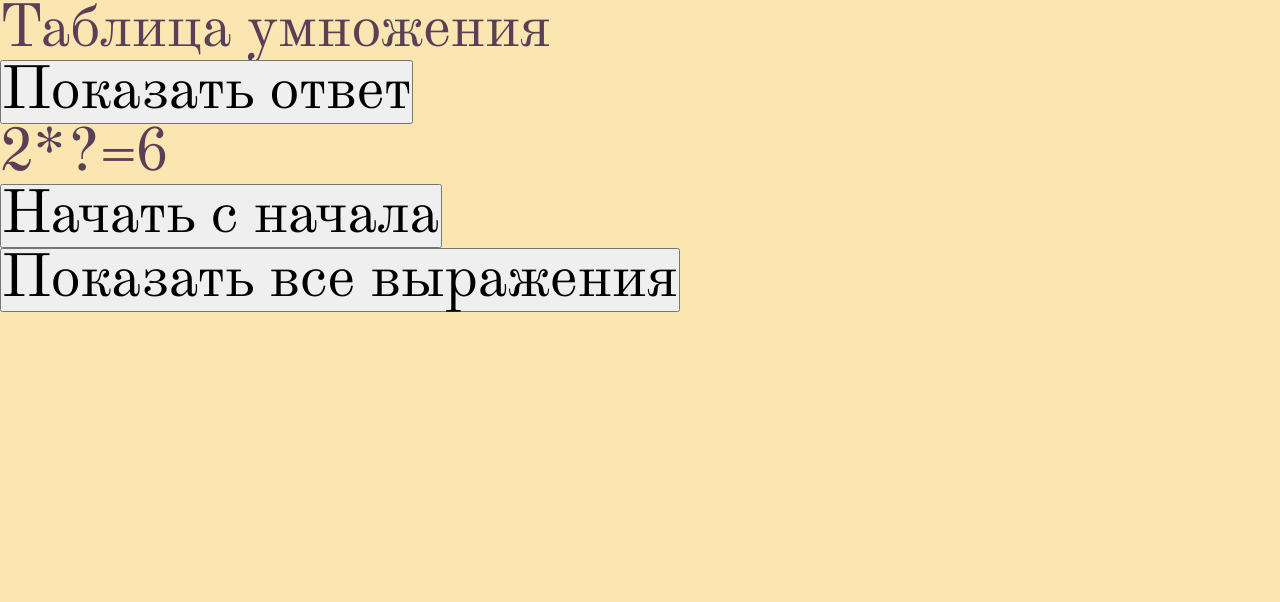
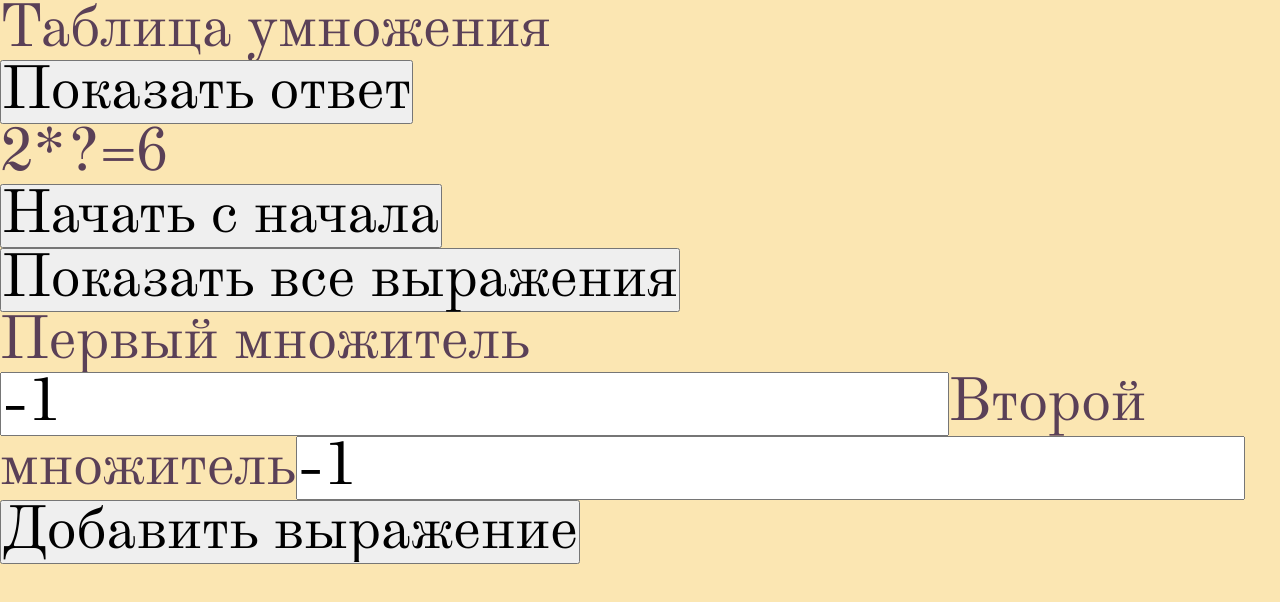
Before and after one commit to Ormadont/mt3, a React (Create React App) app: page / in a window 1280 px wide. Shown: the top 602 px of the page. Built offline with nearby package versions, Linux system fonts and the light colour scheme.

Commit message:
Новая кнопка на добаление выражения

```diff
--- a/src/App.js
+++ b/src/App.js
@@ -9,16 +9,46 @@ class App extends Component {
     scores: 0,
     expCurNum: Math.floor(Math.random()*4),
     expressions: [
-      {factor1: 1, factor2: 2, hidedPart: 'factor1', showedPart: ''},
-      {factor1: 2, factor2: 3, hidedPart: 'factor2', showedPart: ''},
-      {factor1: 3, factor2: 4, hidedPart: 'result', showedPart: ''},
-      {factor1: 13, factor2: 14, hidedPart: 'factor2', showedPart: ''},
+      {factor1: 1, factor2: 2, hidedPart: 'factor1', showedPart: '', key:'1'},
+      {factor1: 2, factor2: 3, hidedPart: 'factor2', showedPart: '', key:'2'},
+      {factor1: 3, factor2: 4, hidedPart: 'result', showedPart: '', key:'3'},
+      {factor1: 13, factor2: 14, hidedPart: 'factor2', showedPart: '', key:'4'},
     ],
+    tempFactor1: -1, tempFactor2: -1,
     showAllExpressions: false,
   }
-  showHideExpressions = () => {
+  showHideExpressions_handleClick = () => {
     const doesShow = this.state.showAllExpressions;
     this.setState({showAllExpressions: !doesShow});
+  }
+  changeTempFactorX_handleChange = event => {
+    (event.target.name === 'factor1') ? this.setState({tempFactor1: event.target.value}) : this.setState({tempFactor2: event.target.value})
+  }
+  addExpression_handleSubmit = event => {
+    const expressions = [...this.state.expressions];
+    let rndHidedPart = '';
+    switch (Math.floor(Math.random()*3)) {
+      case 0:
+        rndHidedPart = 'factor1';
+        break;
+      case 1:
+        rndHidedPart = 'factor2';
+        break;
+      default:
+          rndHidedPart = 'result';
+        break;
+    }
+    const key = `addedManually${expressions.length.toString()}`;
+    const expression = {
+      factor1: this.state.tempFactor1,
+      factor2: this.state.tempFactor2,
+      hidedPart: rndHidedPart,
+      showedPart: '',
+      key: key,
+    }
+    expressions.push(expression);
+    event.preventDefault(); //не дать выполнить действие по умолчанию - обновить страницу
+    this.setState({expressions: expressions});
   }
 
   render() {
@@ -30,6 +60,7 @@ class App extends Component {
           factor1={expression.factor1}
           factor2={expression.factor2}
           hidedPart={expression.hidedPart}
+          key={expression.key}
         />
       )
     }
@@ -37,17 +68,37 @@ class App extends Component {
     return (
       <div className = {styles.app}>
         <h1>Таблица умножения</h1>
+
         <button onClick={this.showAnswer_handleClick} >Показать ответ</button>
         <Expression
           factor1 = {this.state.expressions[expNum].factor1}
           factor2 = {this.state.expressions[expNum].factor2}
           hidedPart = {this.state.expressions[expNum].hidedPart}
+          key = {this.state.expressions[expNum].key}
         />
         <button onClick={this.startAgain_handleClick}>Начать с начала</button>
+
         <div>
-          <button onClick={this.showHideExpressions}>Показать все выражения</button>
+          <button onClick={this.showHideExpressions_handleClick}>Показать все выражения</button>
           {expressions}
         </div>
+
+        <form onSubmit={this.addExpression_handleSubmit.bind(this)}>
+          <span>Первый множитель</span>
+          <input
+            name = "factor1"
+            value={this.state.tempFactor1}
+            onChange={this.changeTempFactorX_handleChange.bind(this)}/>
+          <span>Второй множитель</span>
+          <input
+            name = "factor2"
+            value={this.state.tempFactor2}
+            onChange={this.changeTempFactorX_handleChange.bind(this)}/>
+          <input
+            type="submit"
+            value="Добавить выражение"
+          />
+        </form>
       </div>
     );
   }
@@ -65,8 +116,8 @@ class App extends Component {
   }
 
   startAgain_handleClick = () => {
+    const expressions = [...this.state.expressions];
     const expNum = this.state.expCurNum;
-    const expressions = [...this.state.expressions];
     if (expressions[expNum].showedPart !== '') {
       expressions[expNum].hidedPart = expressions[expNum].showedPart;
       expressions[expNum].showedPart = '';
```
